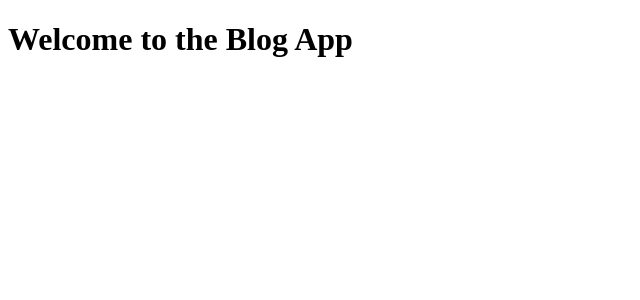
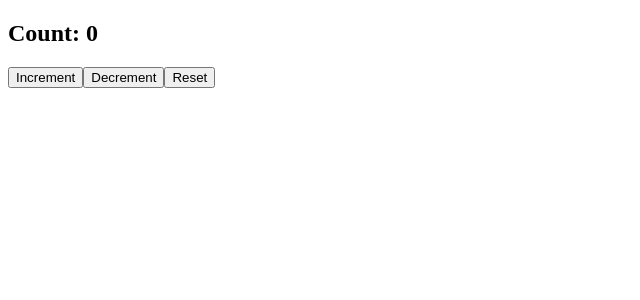
Before and after one commit to harman77888/reactapp, a React (Vite) app in the folder blogApp/: page / in a window 1280 px wide. Shown: the top 300 px of the page, without its empty margins (0-640 px from the left). Built offline with nearby package versions, Linux system fonts and the light colour scheme.

Commit message:
create files

```diff
--- a/blogApp/src/App.jsx
+++ b/blogApp/src/App.jsx
@@ -1,10 +1,12 @@
-import Home from "./pages/Home"
+// import Home from "./pages/Home"
+import UseStateEx from "./pages/UseStateEx"
 
 
 const App = () => {
   return (
     <div>
-      <Home/>
+      {/* <Home/> */}
+      <UseStateEx/>
     </div>
   )
 }
--- a/blogApp/src/pages/Home.jsx
+++ b/blogApp/src/pages/Home.jsx
@@ -1,11 +1,14 @@
 
+function App() {
+  const names = ["Harman", "Aman", "Raj"];
 
-const Home = () => {
   return (
     <div>
-        <h1>Welcome to the Blog App</h1>
+      {names.map((name) => (
+        <h2>{name}</h2>
+      ))}
     </div>
-  )
+  );
 }
 
-export default Home
+export default App;
--- /dev/null
+++ b/blogApp/src/pages/UseStateEx.jsx
@@ -0,0 +1,19 @@
+
+import { useState } from 'react'
+const UseStateEx = () => {
+    const [count,setCount]=useState(0);
+
+  return (
+
+    <div>
+      <h2>Count: {count}</h2>
+      <button onClick={() => setCount(count + 1)}>
+        Increment
+      </button>
+      <button onClick={()=>setCount(count - 1)}>Decrement</button>
+      <button onClick={()=>setCount(0)}>Reset</button>
+    </div>
+  )
+}
+
+export default UseStateEx
```
Also changed, not shown: blogApp/src/pages/FormHandlingEx.jsx (added), blogApp/src/pages/ListRenderingEx.jsx (added), blogApp/src/pages/MapEx.jsx (added), blogApp/src/pages/UseEffectEx.jsx (added), 1 other file (tests, documents, lock files or other folders).
